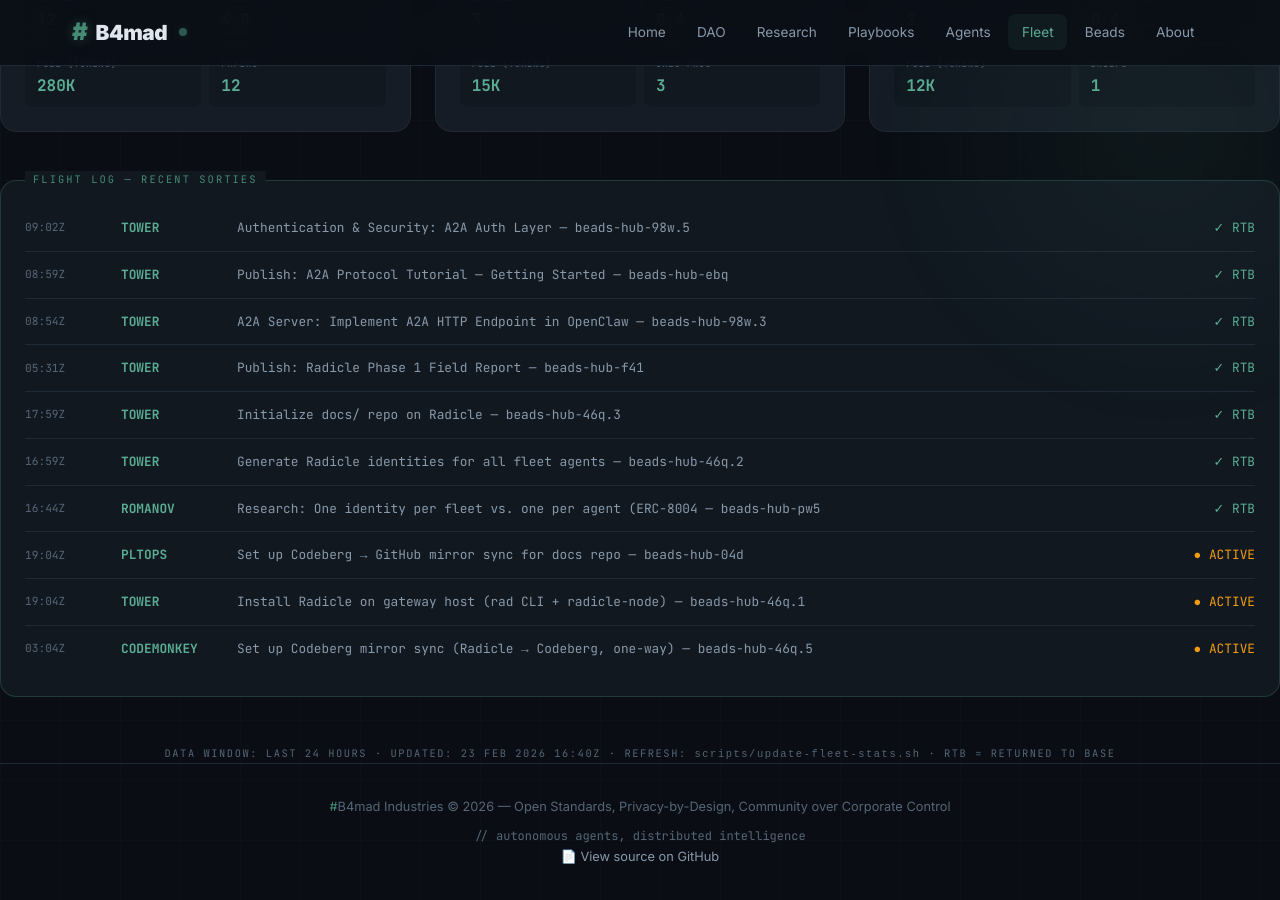
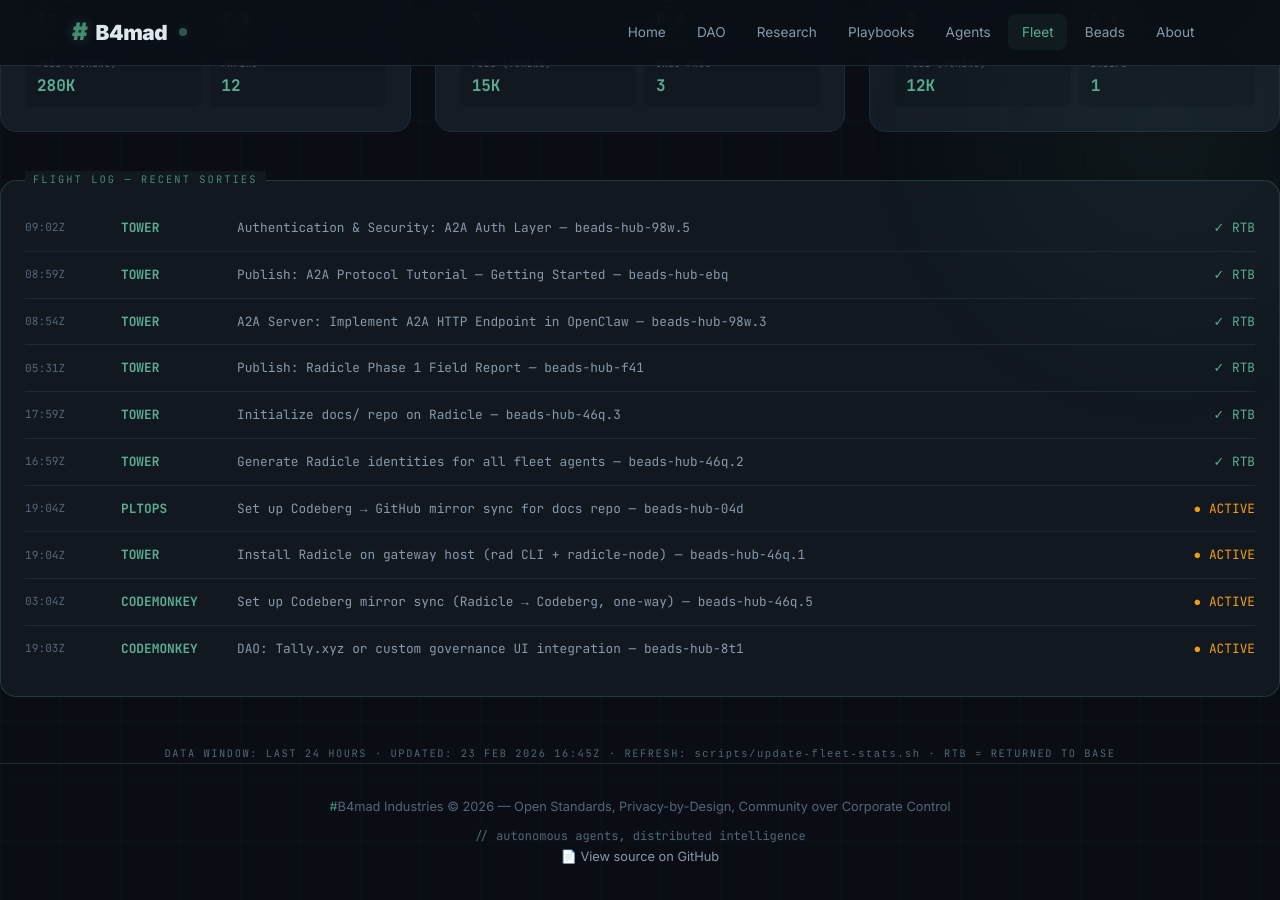
Before and after one commit to brenner-axiom/docs, a Jekyll site: the page built from fleet/index.html, in a window 1280 px wide and 900 px high, scrolled down 847 px. Built offline with Jekyll 4.4.1, drawn with Linux system fonts in a browser that asks for light colours.

Commit message:
fleet: auto-update dashboard stats 2026-02-23T16:45Z

```diff
--- a/fleet/index.html
+++ b/fleet/index.html
@@ -545,12 +545,6 @@ description: "#B4mad Agent Fleet metrics dashboard with aviation theme"
     <span class="log-status"><span class="complete">✓ RTB</span></span>
   </div>
   <div class="log-entry">
-    <span class="log-time">16:44Z</span>
-    <span class="log-callsign">ROMANOV</span>
-    <span class="log-mission">Research: One identity per fleet vs. one per agent (ERC-8004 — beads-hub-pw5</span>
-    <span class="log-status"><span class="complete">✓ RTB</span></span>
-  </div>
-  <div class="log-entry">
     <span class="log-time">19:04Z</span>
     <span class="log-callsign">PLTOPS</span>
     <span class="log-mission">Set up Codeberg → GitHub mirror sync for docs repo — beads-hub-04d</span>
@@ -568,10 +562,16 @@ description: "#B4mad Agent Fleet metrics dashboard with aviation theme"
     <span class="log-mission">Set up Codeberg mirror sync (Radicle → Codeberg, one-way) — beads-hub-46q.5</span>
     <span class="log-status"><span class="active">● ACTIVE</span></span>
   </div>
+  <div class="log-entry">
+    <span class="log-time">19:03Z</span>
+    <span class="log-callsign">CODEMONKEY</span>
+    <span class="log-mission">DAO: Tally.xyz or custom governance UI integration — beads-hub-8t1</span>
+    <span class="log-status"><span class="active">● ACTIVE</span></span>
+  </div>
 </div>
 
 <div style="text-align: center; margin-top: 2rem;">
   <p style="font-family: 'JetBrains Mono', monospace; font-size: 0.65rem; color: var(--text-muted); letter-spacing: 0.15em;">
-    DATA WINDOW: LAST 24 HOURS · UPDATED: 23 FEB 2026 16:40Z ·                                                                                                                                                                                                                                                                                                                                                                                                                                                                                                                                                                                                                                                                                                                                                                                                                                                                                                                                                                                                              REFRESH: <code>scripts/update-fleet-stats.sh</code> · RTB = RETURNED TO BASE
+    DATA WINDOW: LAST 24 HOURS · UPDATED: 23 FEB 2026 16:45Z ·                                                                                                                                                                                                                                                                                                                                                                                                                                                                                                                                                                                                                                                                                                                                                                                                                                                                                                                                                                                                               REFRESH: <code>scripts/update-fleet-stats.sh</code> · RTB = RETURNED TO BASE
   </p>
 </div>
```
